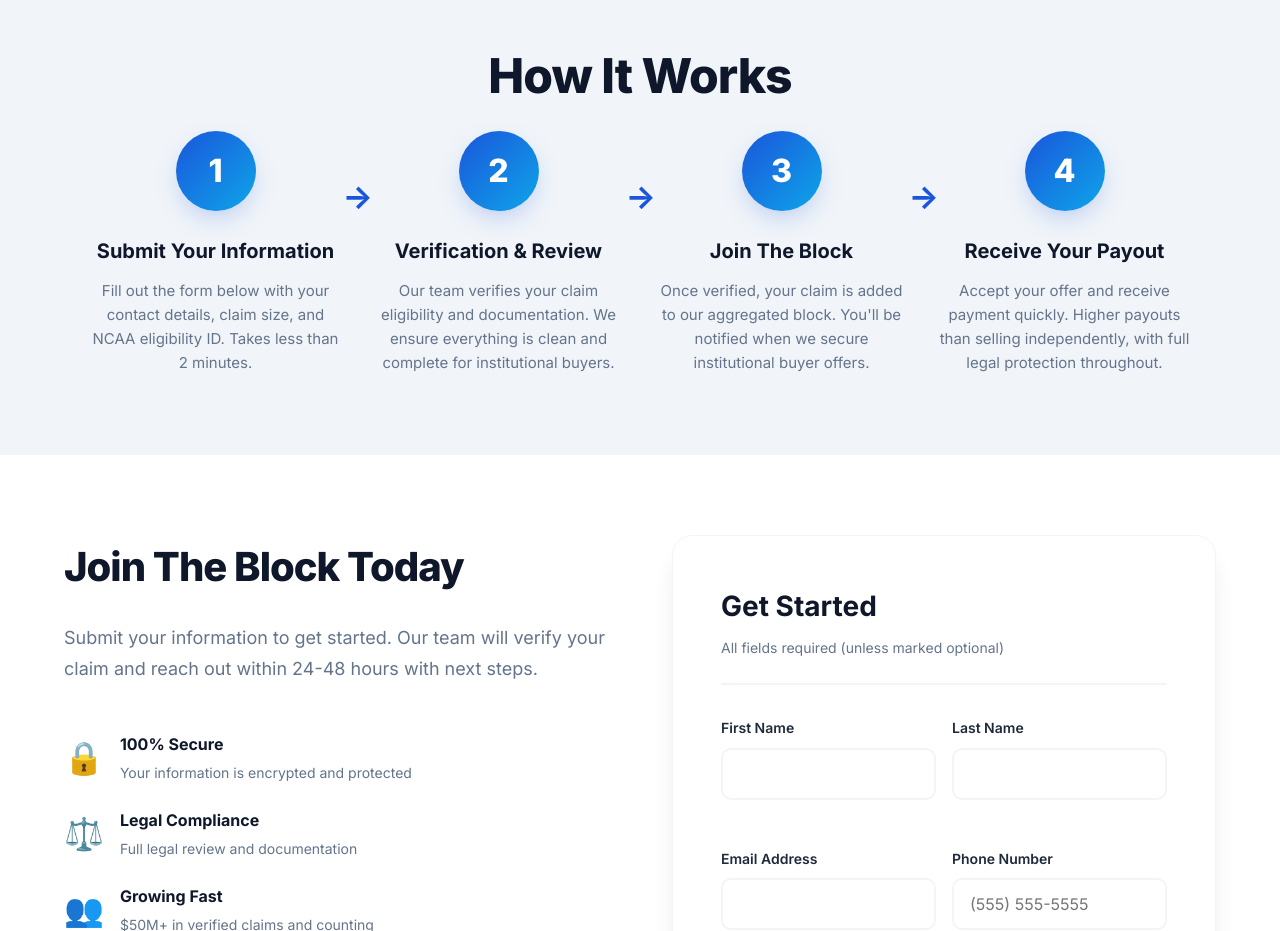
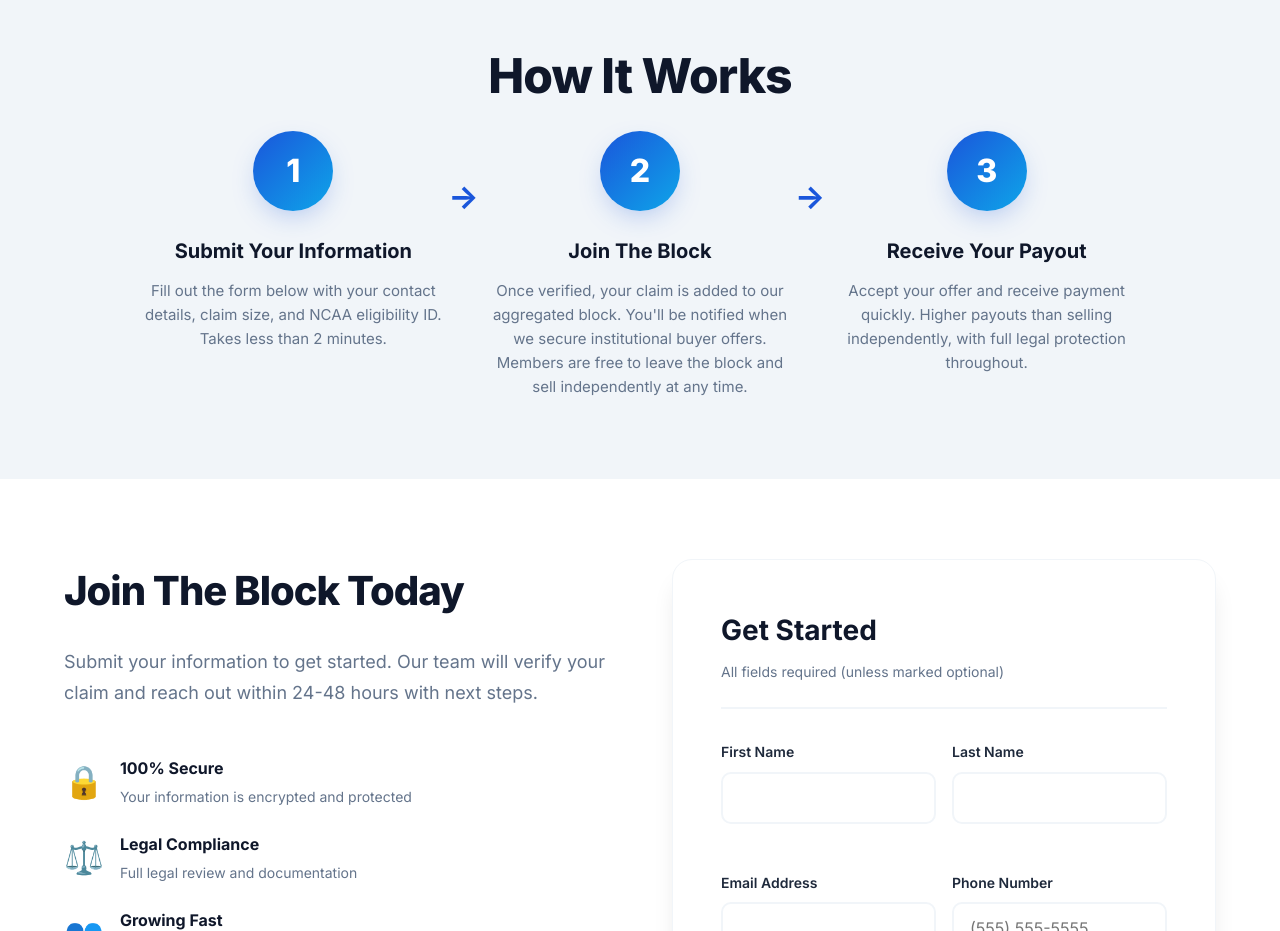
Before and after one commit to malfieri05/NCAAsettlementblock, a plain HTML site: page index.html in a window 1280 px wide. Shown: the part 4300-5231 px from the top of the page. Drawn offline with Linux system fonts and the light colour scheme.

Commit message:
Simplified How It Works to 3 steps and added note about members being free to leave

```diff
--- a/index.html
+++ b/index.html
@@ -179,16 +179,11 @@
                 </div>
                 <div class="step">
                     <div class="step-number">2</div>
-                    <h3>Verification & Review</h3>
-                    <p>Our team verifies your claim eligibility and documentation. We ensure everything is clean and complete for institutional buyers.</p>
+                    <h3>Join The Block</h3>
+                    <p>Once verified, your claim is added to our aggregated block. You'll be notified when we secure institutional buyer offers. Members are free to leave the block and sell independently at any time.</p>
                 </div>
                 <div class="step">
                     <div class="step-number">3</div>
-                    <h3>Join The Block</h3>
-                    <p>Once verified, your claim is added to our aggregated block. You'll be notified when we secure institutional buyer offers.</p>
-                </div>
-                <div class="step">
-                    <div class="step-number">4</div>
                     <h3>Receive Your Payout</h3>
                     <p>Accept your offer and receive payment quickly. Higher payouts than selling independently, with full legal protection throughout.</p>
                 </div>
--- a/styles.css
+++ b/styles.css
@@ -568,9 +568,9 @@ section {
 
 .steps {
     display: grid;
-    grid-template-columns: repeat(4, 1fr);
-    gap: 32px;
-    max-width: 1100px;
+    grid-template-columns: repeat(3, 1fr);
+    gap: 40px;
+    max-width: 1000px;
     margin: 0 auto;
 }
 
@@ -1023,10 +1023,6 @@ section {
         grid-template-columns: repeat(2, 1fr);
     }
 
-    .steps {
-        grid-template-columns: repeat(2, 1fr);
-    }
-
     .step::after {
         display: none;
     }
@@ -1093,6 +1089,7 @@ section {
 
     .steps {
         grid-template-columns: 1fr;
+        gap: 32px;
     }
 
     .form-row {
```
